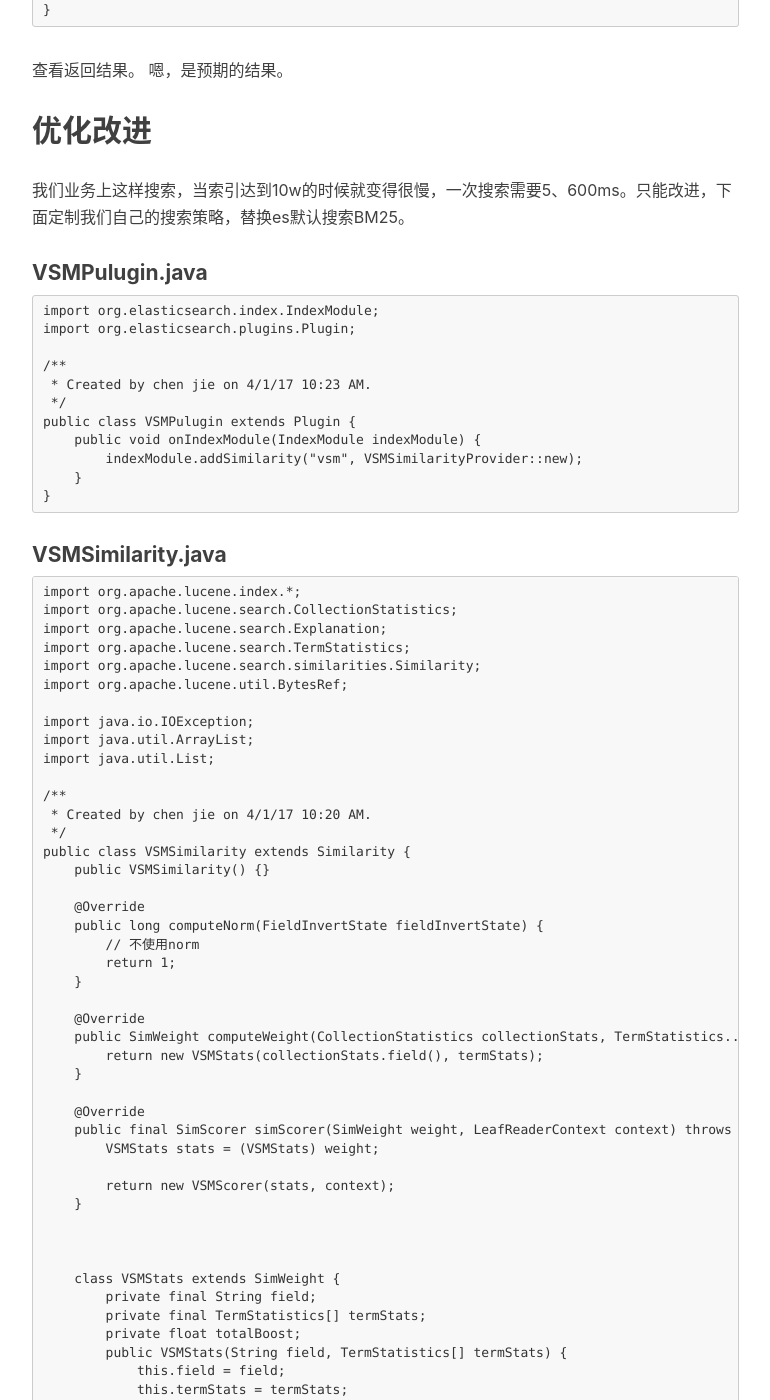
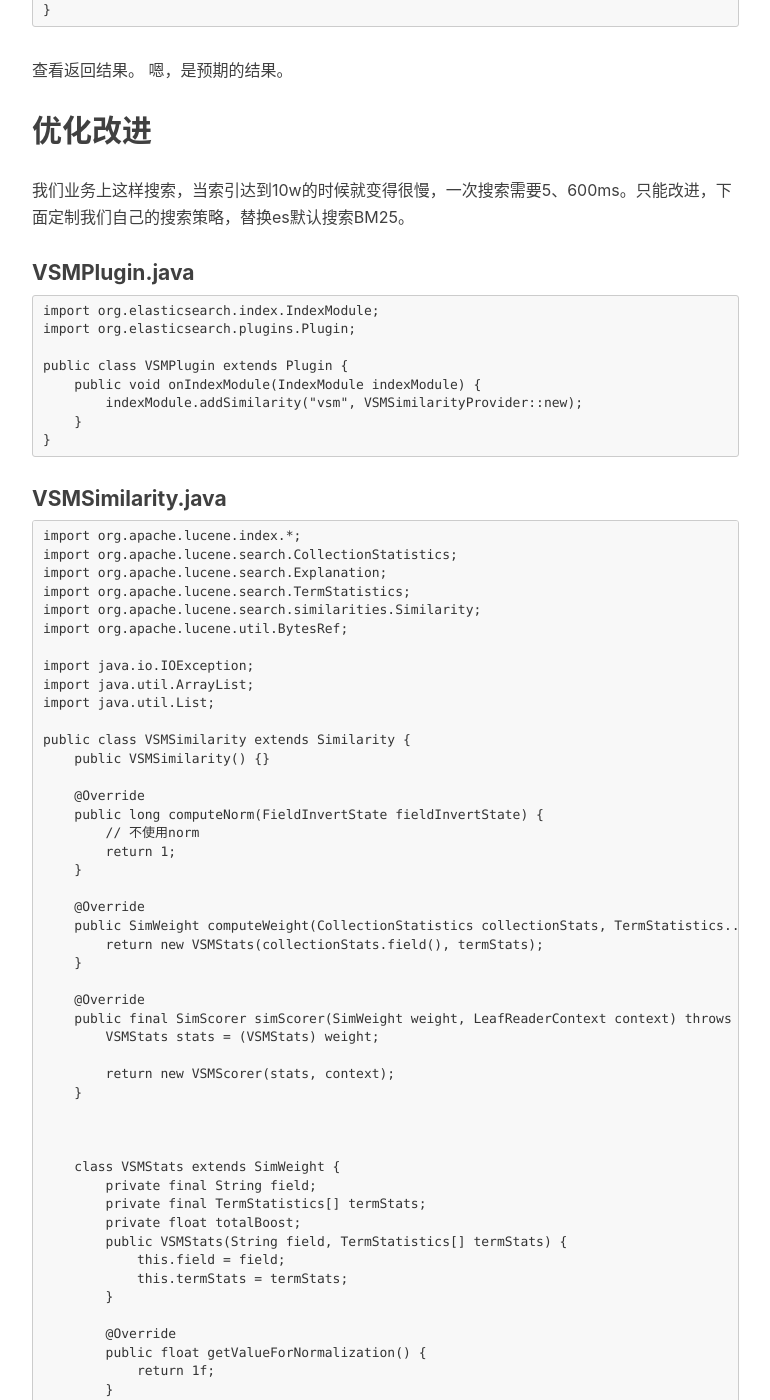
Before and after one commit to ChPi/ChPi.github.io, a Jekyll site: the page built from _posts/2017-03-13-初次接触ES.markdown, in a window 1280 px wide and 1400 px high, scrolled down 3920 px. Shown: the whole window, without its empty margins (233-1003 px from the left). Built offline with Jekyll 4.4.1, drawn with Linux system fonts in a browser that asks for light colours; nearby versions of some CDN libraries; formulas are drawn with MathJax 3; comment, search, counter and statistics services are not loaded; some of the changed text lies outside the part shown.

Commit message:
没什么

````diff
--- a/_posts/2017-03-13-初次接触ES.markdown
+++ b/_posts/2017-03-13-初次接触ES.markdown
@@ -186,15 +186,12 @@ public class TestScript extends Plugin implements ScriptPlugin {
 
 我们业务上这样搜索，当索引达到10w的时候就变得很慢，一次搜索需要5、600ms。只能改进，下面定制我们自己的搜索策略，替换es默认搜索BM25。
 
-#### VSMPulugin.java
+#### VSMPlugin.java
 ```
 import org.elasticsearch.index.IndexModule;
 import org.elasticsearch.plugins.Plugin;
 
-/**
- * Created by chen jie on 4/1/17 10:23 AM.
- */
-public class VSMPulugin extends Plugin {
+public class VSMPlugin extends Plugin {
     public void onIndexModule(IndexModule indexModule) {
         indexModule.addSimilarity("vsm", VSMSimilarityProvider::new);
     }
@@ -214,9 +211,6 @@ import java.io.IOException;
 import java.util.ArrayList;
 import java.util.List;
 
-/**
- * Created by chen jie on 4/1/17 10:20 AM.
- */
 public class VSMSimilarity extends Similarity {
     public VSMSimilarity() {}
 
@@ -309,9 +303,6 @@ import org.elasticsearch.common.settings.Settings;
 import org.elasticsearch.index.similarity.AbstractSimilarityProvider;
 import org.elasticsearch.index.similarity.SimilarityProvider;
 
-/**
- * Created by chen jie on 4/1/17 10:29 AM.
- */
 public class VSMSimilarityProvider extends AbstractSimilarityProvider {
 
     private final VSMSimilarity similarity = new VSMSimilarity();
````
Also changed, not shown: other parts of _posts/2017-03-13-初次接触ES.markdown (+1 -1 lines).
